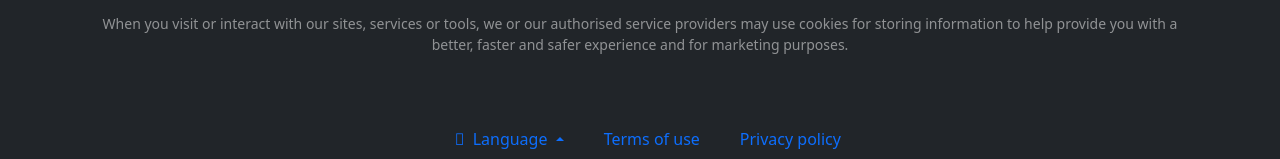
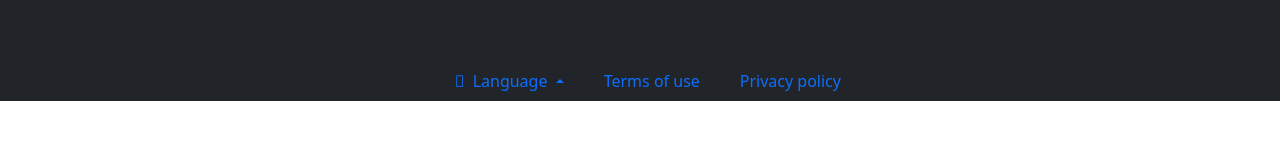
Before and after one commit to sorabhr47/Dogcity-page2, a plain HTML site: page index.html in a window 1280 px wide. Shown: the part 5788-5947 px from the top of the page. After the commit the page ends 5889 px from the top, so only its background shows below. Drawn offline with nearby package versions, Linux system fonts and the light colour scheme.

Commit message:
Update index.html

```diff
--- a/index.html
+++ b/index.html
@@ -1045,9 +1045,7 @@
     <!-- Copyright -->
     <div class="w-md-85 text-lg-center mx-lg-auto">
       <p class="text-white-50 small">© DogCity. 2023 Html. All rights reserved.</p>
-      <p class="text-white-50 small">When you visit or interact with our sites, services or tools, we or our authorised
-        service providers may use cookies for storing information to help provide you with a better, faster and safer
-        experience and for marketing purposes.</p>
+      <p class="text-white-50 small"></p>
     </div>
     <!-- End Copyright -->
   </div>
```
